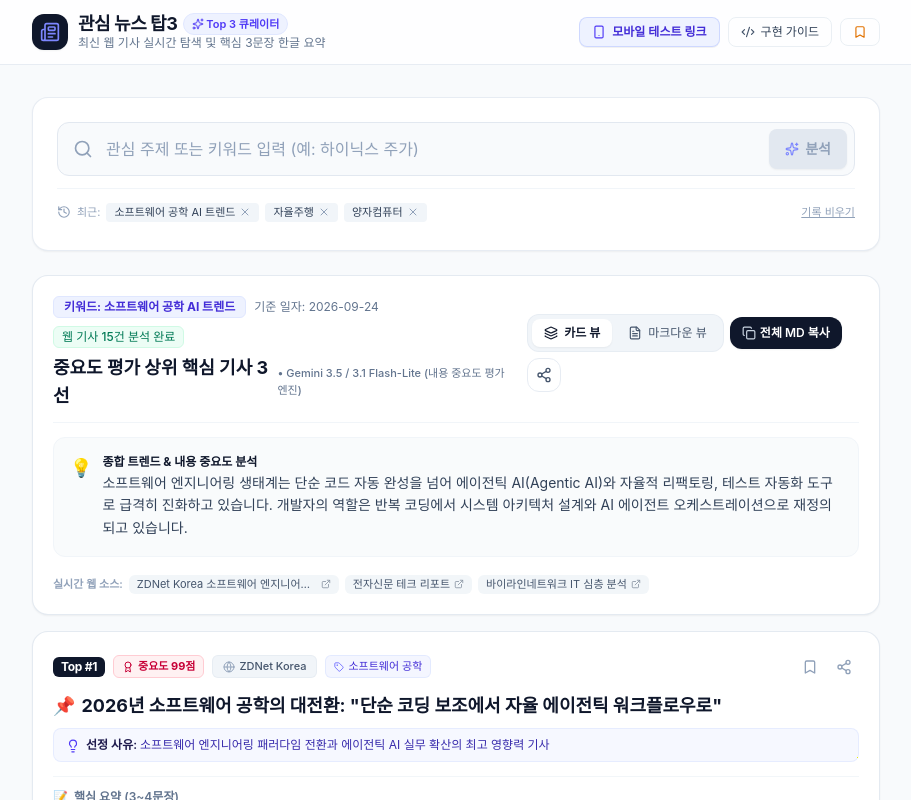
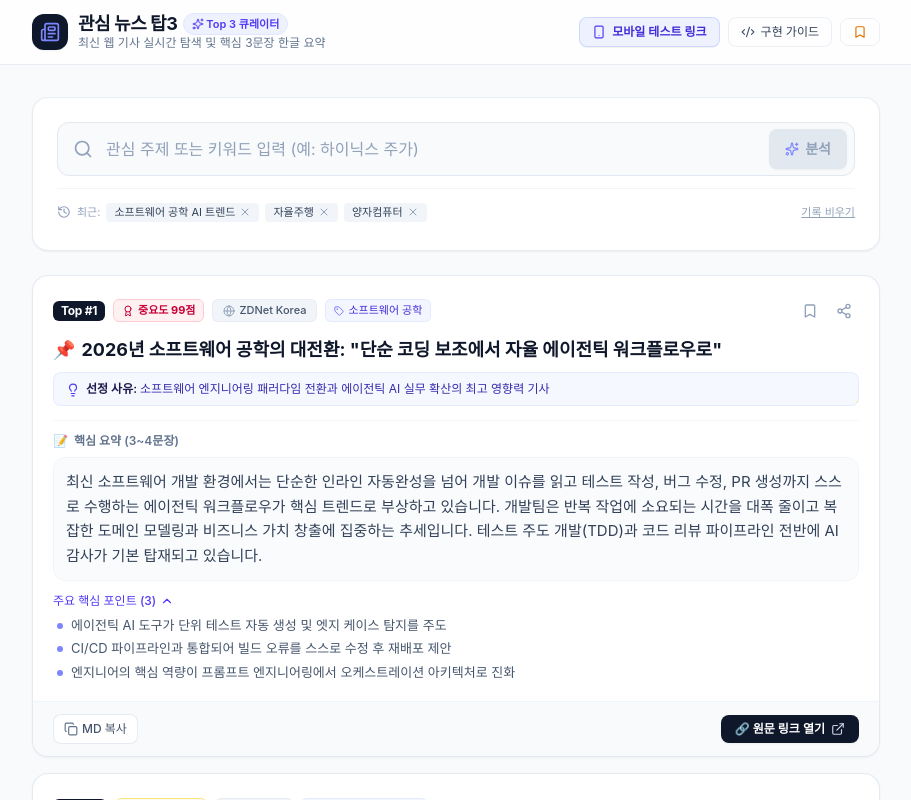
Before and after one commit to koreaseman-ux/summary_article, a React (Vite) app: page / in a window 1280 px wide. Shown: the top 800 px of the page, without its empty margins (184-1095 px from the left). Built offline with nearby package versions, Linux system fonts and the light colour scheme; a web font is replaced by a local one.

Commit message:
feat: remove overview summary card and controls bar for direct article display

```diff
--- a/src/App.tsx
+++ b/src/App.tsx
@@ -1,13 +1,7 @@
 import { useState, useEffect } from 'react';
 import {
   Sparkles,
-  Layers,
-  FileText,
-  Copy,
-  Check,
-  Share2,
   AlertCircle,
-  ExternalLink,
   RefreshCw,
   Search,
   CheckCircle2,
@@ -17,13 +11,11 @@ import {
 import { Header } from './components/Header.tsx';
 import { SearchSection } from './components/SearchSection.tsx';
 import { ArticleCard } from './components/ArticleCard.tsx';
-import { MarkdownView } from './components/MarkdownView.tsx';
 import { ApiGuideModal } from './components/ApiGuideModal.tsx';
 import { BookmarksDrawer } from './components/BookmarksDrawer.tsx';
 import { MobileConnectModal } from './components/MobileConnectModal.tsx';
 import { Toast } from './components/Toast.tsx';
 import { CurationData, Article, BookmarkArticle } from './types.ts';
-import { generateFullMarkdown } from './utils/markdown.ts';
 
 const INITIAL_DATA: CurationData = {
   keyword: '소프트웨어 공학 AI 트렌드',
@@ -93,7 +85,6 @@ export default function App() {
   const [isLoading, setIsLoading] = useState<boolean>(false);
   const [loadingStep, setLoadingStep] = useState<number>(0);
   const [error, setError] = useState<string | null>(null);
-  const [viewMode, setViewMode] = useState<'card' | 'markdown'>('card');
 
   // Storage states
   const [recentSearches, setRecentSearches] = useState<string[]>(() => {
@@ -119,7 +110,6 @@ export default function App() {
   const [isBookmarksOpen, setIsBookmarksOpen] = useState<boolean>(false);
   const [isMobileConnectOpen, setIsMobileConnectOpen] = useState<boolean>(false);
   const [toastMessage, setToastMessage] = useState<string | null>(null);
-  const [copiedSummary, setCopiedSummary] = useState<boolean>(false);
 
   // Sync to local storage
   useEffect(() => {
@@ -217,34 +207,6 @@ export default function App() {
   const handleRemoveBookmark = (id: number, keyword: string) => {
     setBookmarks((prev) => prev.filter((b) => !(b.id === id && b.keyword === keyword)));
     showToast('보관함에서 삭제되었습니다.');
-  };
-
-  const handleCopyFullMarkdown = async () => {
-    const md = generateFullMarkdown(curationData);
-    try {
-      await navigator.clipboard.writeText(md);
-      setCopiedSummary(true);
-      showToast('전체 요약 마크다운이 클립보드에 복사되었습니다.');
-      setTimeout(() => setCopiedSummary(false), 2000);
-    } catch {
-      showToast('복사에 실패했습니다.');
-    }
-  };
-
-  const handleShareAll = async () => {
-    const md = generateFullMarkdown(curationData);
-    if (navigator.share) {
-      try {
-        await navigator.share({
-          title: `[AI 뉴스 브리프] ${curationData.keyword} 중요도 Top 3`,
-          text: md,
-        });
-      } catch {
-        // User cancelled share
-      }
-    } else {
-      handleCopyFullMarkdown();
-    }
   };
 
   return (
@@ -359,131 +321,6 @@ export default function App() {
         {/* Results Section */}
         {!isLoading && curationData && (
           <div className="space-y-4">
-            {/* Overview & Controls Bar */}
-            <div className="bg-white border border-slate-200/90 rounded-2xl p-4 sm:p-5 shadow-xs space-y-3.5">
-              <div className="flex flex-col sm:flex-row sm:items-center justify-between gap-3 pb-3 border-b border-slate-100">
-                <div>
-                  <div className="flex items-center gap-2 flex-wrap">
-                    <span className="text-xs font-bold text-indigo-700 bg-indigo-50 px-2.5 py-0.5 rounded-md border border-indigo-100">
-                      키워드: {curationData.keyword}
-                    </span>
-                    <span className="text-xs text-slate-500">
-                      기준 일자: {curationData.searchDate}
-                    </span>
-                    {curationData.totalFoundCount && curationData.totalFoundCount > 0 && (
-                      <span className="text-xs text-emerald-700 bg-emerald-50 px-2 py-0.5 rounded-md border border-emerald-100 font-medium">
-                        웹 기사 {curationData.totalFoundCount}건 분석 완료
-                      </span>
-                    )}
-                  </div>
-                  <div className="flex items-center gap-2 mt-1.5">
-                    <h3 className="text-base sm:text-lg font-bold text-slate-900">
-                      중요도 평가 상위 핵심 기사 3선
-                    </h3>
-                    <span className="text-[11px] text-slate-500 font-medium hidden sm:inline">
-                      • {curationData.modelUsed || 'Gemini Flash-Lite 엔진'}
-                    </span>
-                  </div>
-                </div>
-
-                {/* View Switcher & Action buttons */}
-                <div className="flex items-center gap-1.5 self-start sm:self-auto flex-wrap">
-                  {/* Card / Markdown View Toggle */}
-                  <div className="bg-slate-100 p-1 rounded-xl flex items-center gap-1 border border-slate-200/60">
-                    <button
-                      onClick={() => setViewMode('card')}
-                      className={`flex items-center gap-1.5 px-3 py-1.5 text-xs rounded-lg transition-all ${
-                        viewMode === 'card'
-                          ? 'bg-white text-slate-900 font-bold shadow-xs'
-                          : 'text-slate-600 hover:text-slate-900'
-                      }`}
-                      title="모바일 카드 뷰"
-                    >
-                      <Layers className="w-3.5 h-3.5" />
-                      <span>카드 뷰</span>
-                    </button>
-                    <button
-                      onClick={() => setViewMode('markdown')}
-                      className={`flex items-center gap-1.5 px-3 py-1.5 text-xs rounded-lg transition-all ${
-                        viewMode === 'markdown'
-                          ? 'bg-white text-slate-900 font-bold shadow-xs'
-                          : 'text-slate-600 hover:text-slate-900'
-                      }`}
-                      title="구조화 마크다운 뷰"
-                    >
-                      <FileText className="w-3.5 h-3.5" />
-                      <span>마크다운 뷰</span>
-                    </button>
-                  </div>
-
-                  {/* One-click Markdown Copy */}
-                  <button
-                    onClick={handleCopyFullMarkdown}
-                    className="flex items-center gap-1 px-3 py-2 text-xs font-semibold text-white bg-slate-900 hover:bg-slate-800 rounded-xl transition-colors shadow-xs"
-                    title="전체 요약 마크다운 복사"
-                  >
-                    {copiedSummary ? (
-                      <>
-                        <Check className="w-3.5 h-3.5 text-emerald-400" />
-                        <span className="text-emerald-300">복사 완료</span>
-                      </>
-                    ) : (
-                      <>
-                        <Copy className="w-3.5 h-3.5 text-slate-300" />
-                        <span>전체 MD 복사</span>
-                      </>
-                    )}
-                  </button>
-
-                  {/* Share */}
-                  <button
-                    onClick={handleShareAll}
-                    className="p-2 text-slate-600 hover:text-slate-900 hover:bg-slate-100 rounded-xl border border-slate-200/80 transition-colors"
-                    title="공유하기"
-                  >
-                    <Share2 className="w-4 h-4" />
-                  </button>
-                </div>
-              </div>
-
-              {/* 💡 Overall Trend Insight Box */}
-              {curationData.overallSummary && (
-                <div className="bg-slate-50/80 rounded-xl p-3.5 sm:p-4 border border-slate-100 flex items-start gap-2.5">
-                  <span className="text-base sm:text-lg select-none">💡</span>
-                  <div>
-                    <span className="text-xs font-bold text-slate-900 block mb-0.5">
-                      종합 트렌드 &amp; 내용 중요도 분석
-                    </span>
-                    <p className="text-xs sm:text-sm text-slate-700 leading-relaxed font-normal">
-                      {curationData.overallSummary}
-                    </p>
-                  </div>
-                </div>
-              )}
-
-              {/* Verified Grounding Sources Pills */}
-              {curationData.groundingSources && curationData.groundingSources.length > 0 && (
-                <div className="pt-1 flex items-center gap-1.5 flex-wrap text-xs text-slate-500">
-                  <span className="text-[11px] font-semibold text-slate-400">실시간 웹 소스:</span>
-                  {curationData.groundingSources.map((src, i) => (
-                    <a
-                      key={i}
-                      href={src.url}
-                      target="_blank"
-                      rel="noreferrer"
-                      className="inline-flex items-center gap-1 text-[11px] text-slate-600 hover:text-indigo-600 bg-slate-100/90 hover:bg-indigo-50 px-2 py-0.5 rounded-md transition-colors"
-                    >
-                      <span className="truncate max-w-[120px] sm:max-w-[180px]">{src.title}</span>
-                      <ExternalLink className="w-2.5 h-2.5 shrink-0 opacity-60" />
-                    </a>
-                  ))}
-                </div>
-              )}
-            </div>
-
-            {/* View Mode Switching */}
-            {viewMode === 'card' ? (
-              <div className="space-y-4">
             {curationData.articles.map((article, idx) => {
               const isBookmarked = bookmarks.some(
                 (b) => b.id === article.id && b.keyword === curationData.keyword
@@ -499,10 +336,6 @@ export default function App() {
                 />
               );
             })}
-              </div>
-            ) : (
-              <MarkdownView data={curationData} onNotify={showToast} />
-            )}
           </div>
         )}
       </main>
```
Lines whose indentation alone changed are shown as unchanged.
